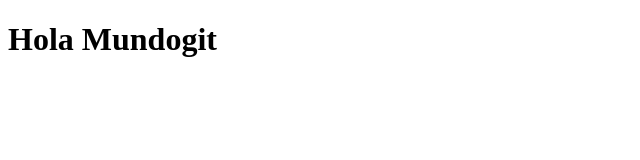
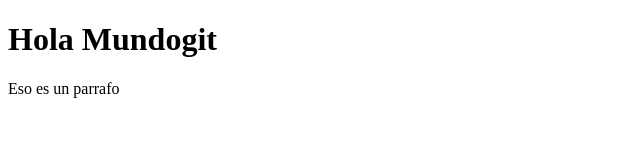
Before and after one commit to CarlosDeveloper21/prueba, a plain HTML site: page index.html in a window 1280 px wide. Shown: the whole page, without its empty margins (0-640 px from the left). Drawn offline with Linux system fonts and the light colour scheme.

Commit message:
agregar parrafo

```diff
--- a/index.html
+++ b/index.html
@@ -7,6 +7,6 @@
 </head>
 <body>
     <h1>Hola Mundogit</h1>
-
+    <p>Eso es un parrafo</p>
 </body>
 </html>
```
